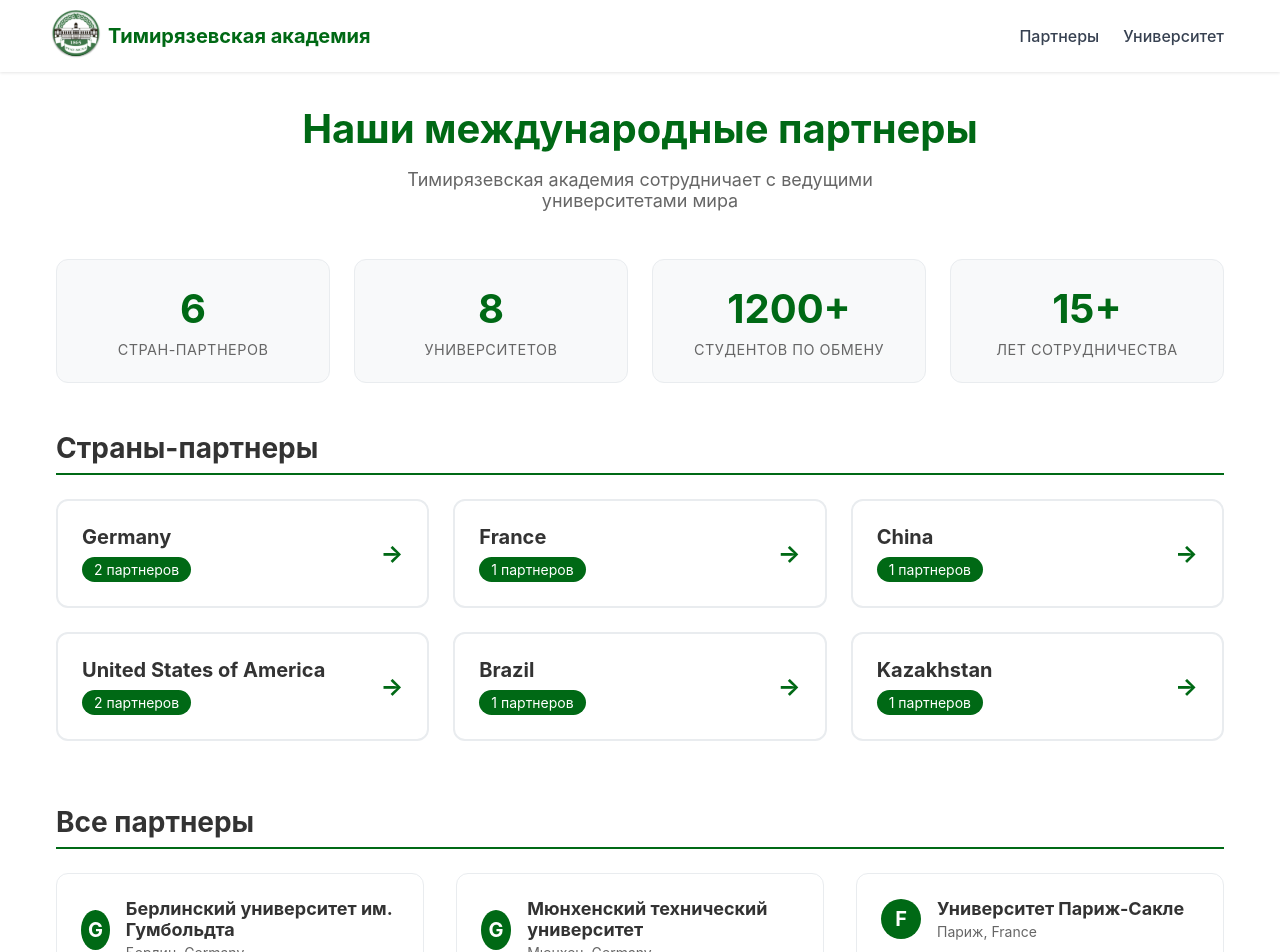
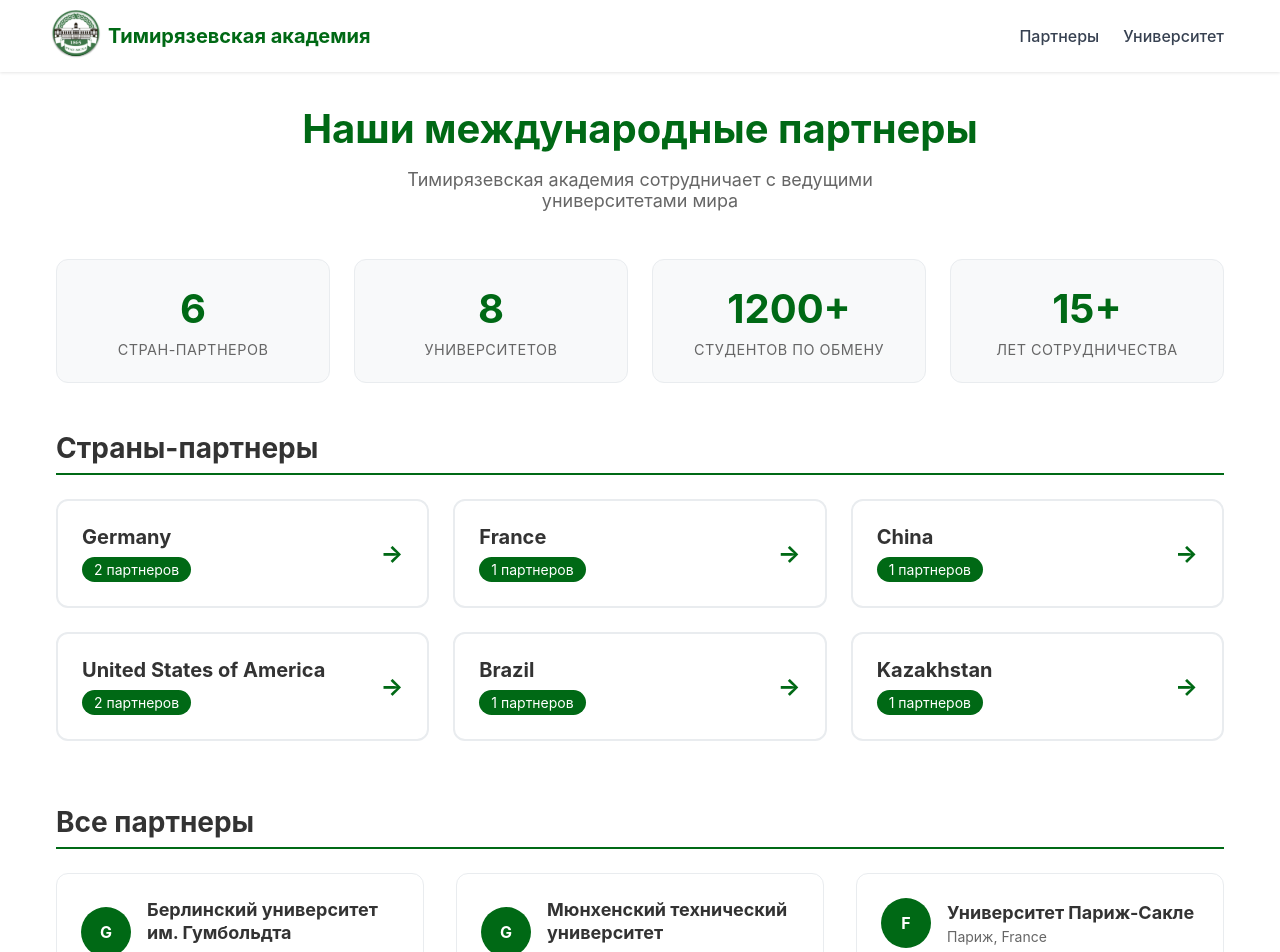
Before and after one commit to Xalamor/timiryazev-academy-partners, a Next.js app: page /partners in a window 1280 px wide. Shown: the top 952 px of the page. Built offline with nearby package versions, Linux system fonts and the light colour scheme.

Commit message:
Initial commit

```diff
--- a/app/partners/partners.css
+++ b/app/partners/partners.css
@@ -147,8 +147,8 @@
 }
 
 .partner-country-flag {
-  width: 40px;
-  height: 40px;
+  width: 50px;
+  height: 50px;
   background: #006915;
   color: white;
   border-radius: 50%;
@@ -156,13 +156,16 @@
   align-items: center;
   justify-content: center;
   font-weight: bold;
-  font-size: 1.25rem;
+  font-size: 1rem;
+  flex-shrink: 0;
+  min-width: 50px;
 }
 
 .partner-card-header h3 {
   color: #333;
   margin: 0 0 0.25rem 0;
   font-size: 1.125rem;
+  line-height: 1.3;
 }
 
 .partner-location {
--- a/components/WorldMap.css
+++ b/components/WorldMap.css
@@ -225,3 +225,7 @@ path.leaflet-interactive:hover {
   stroke: #aaa !important;
   stroke-width: 2px !important;
 }
+
+.leaflet-control-attribution {
+  display: none !important;
+}
```
